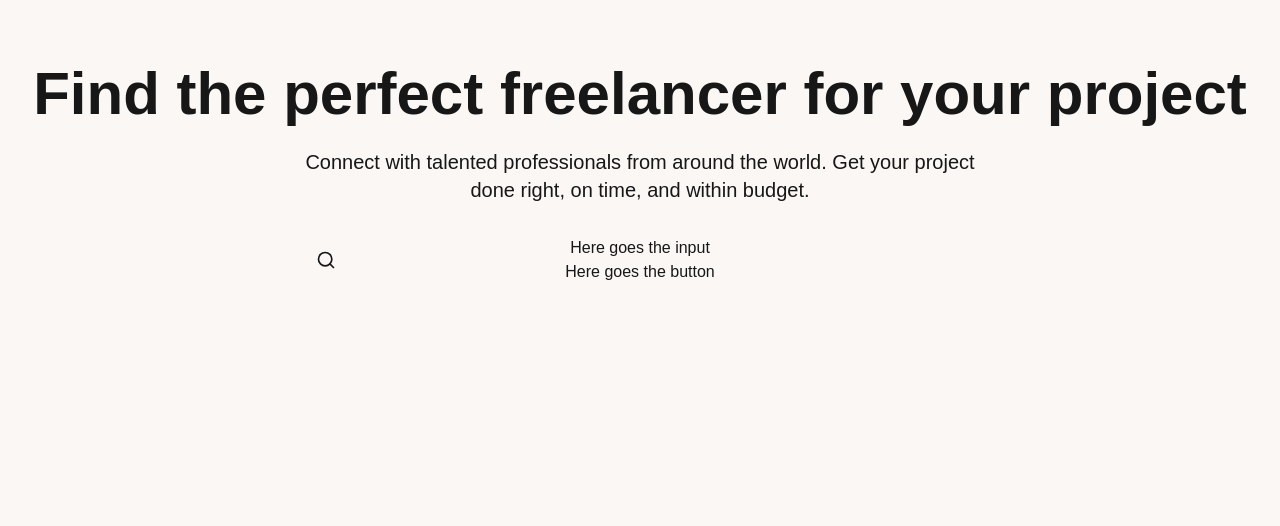
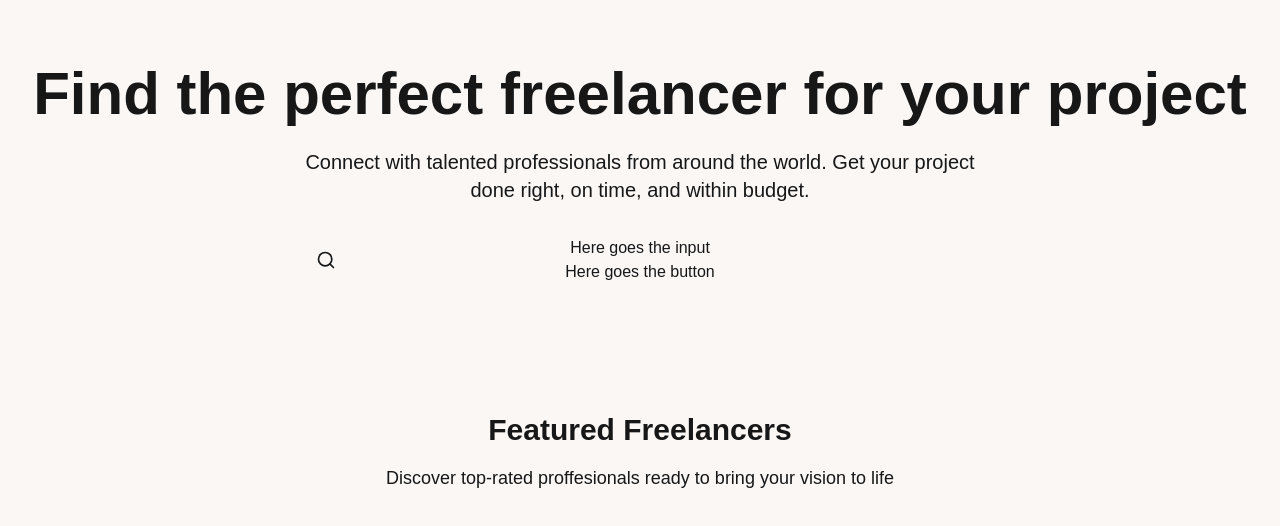
Before and after one commit to SamAl404/front-freely, a Next.js app: page / in a window 1280 px wide. Shown: the top 526 px of the page. Built offline with nearby package versions, Linux system fonts and the light colour scheme.

Commit message:
feat: add inital hero section

```diff
--- a/src/app/page.tsx
+++ b/src/app/page.tsx
@@ -19,13 +19,28 @@ export default function Home() {
             <div className="flex gap-2">
               <div className="relative flex-1">
                 <Search className="absolute left-3 top-1/2 transform -translate-y-1/2 text-muted-foreground h-5 w-5" />
-                <Input/>
+                <Input />
                 <Button></Button>
               </div>
             </div>
           </div>
         </div>
       </section>
+
+      {/* Featured freelancers */}
+      <section className="py-16">
+        <div className="container mx-auto px-4">
+          <div className="text-center mb-12">
+            <h3 className="text-3xl font-bold text-foreground mb-4">
+              Featured Freelancers
+            </h3>
+            <p className="text-muted-foreground text-lg">
+              Discover top-rated proffesionals ready to bring your vision to
+              life
+            </p>
+          </div>
+        </div>
+      </section>
     </div>
   );
 }
```
